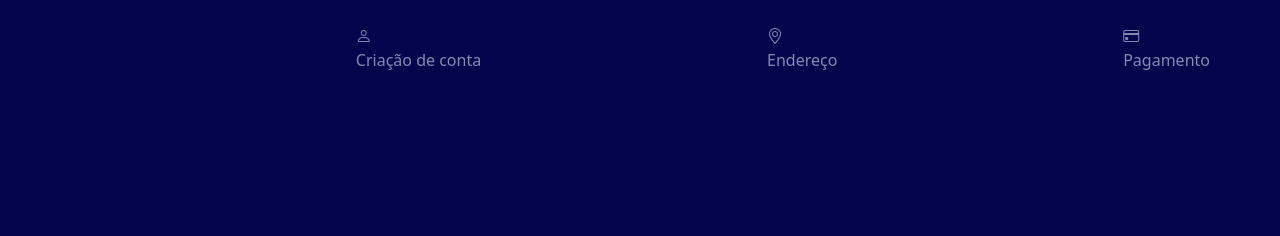
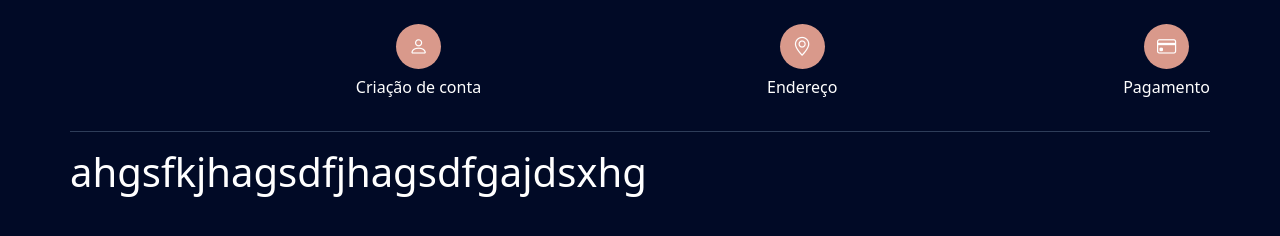
Before and after one commit to mariameir/buscaCEP, a plain HTML site: page index.html in a window 1280 px wide. Drawn offline with nearby package versions, Linux system fonts and the light colour scheme.

Commit message:
alterações da paleta de cores

```diff
--- /dev/null
+++ b/css/style.css
@@ -0,0 +1,75 @@
+:root {
+  --bg-color: #010A26;
+  --secondary-bg-color: #D9998B;
+  --primary-color: #fff;
+  --secondary-color: #F27166;
+  --text-color: #B8B8BF;
+  --border-color: #2E3D59;
+}
+
+#checkout-page {
+  background-color: var(--bg-color);
+  color: var(--primary-color);
+}
+
+/* Message */
+#fade {
+  position: fixed;
+  top: 0;
+  left: 0;
+  width: 100%;
+  height: 100%;
+  background-color: rgba(0, 0, 0, 0.6);
+  display: flex;
+  align-items: center;
+  justify-content: center;
+  z-index: 10;
+}
+
+#fade .spinner-border {
+  width: 60px;
+  height: 60px;
+}
+
+.hide {
+  display: none !important;
+}
+
+#message {
+  width: 40%;
+}
+
+.alert.alert-light p {
+  border-bottom: 1px solid #333;
+  padding: 1.2em 0;
+}
+
+/* Steps */
+#order-form-container {
+  padding: 1.5em;
+}
+
+#steps {
+  display: flex;
+  justify-content: space-between;
+  border-bottom: 1px solid var(--border-color);
+  position: relative;
+}
+
+.step {
+  display: flex;
+  flex-direction: column;
+  justify-content: center;
+  align-items: center;
+}
+
+.step i {
+  background-color: var(--secondary-bg-color);
+  width: 45px;
+  height: 45px;
+  line-height: 45px;
+  border-radius: 50%;
+  text-align: center;
+  font-size: 1.2em;
+  margin-bottom: 0.3em;
+}
--- a/index.html
+++ b/index.html
@@ -5,8 +5,8 @@
     <meta charset="UTF-8">
     <meta http-equiv="X-UA-Compatible" content="IE=edge">
     <meta name="viewport" content="width=device-width, initial-scale=1.0">
-    <link rel="stylesheet" href="style.css">
-    <script src="script.js" defer></script>
+    <link rel="stylesheet" href="css/style.css">
+    <script src="js/script.js" defer></script>
     <!-- Bootstrap -->
     <link href="https://cdn.jsdelivr.net/npm/bootstrap@5.3.0-alpha3/dist/css/bootstrap.min.css" rel="stylesheet"
         integrity="sha384-KK94CHFLLe+nY2dmCWGMq91rCGa5gtU4mk92HdvYe+M/SXH301p5ILy+dN9+nJOZ" crossorigin="anonymous">
@@ -44,6 +44,8 @@
                 <p class="d-none d-md-block">Pagamento</p>
             </div>
         </div>
+
+        <h1> ahgsfkjhagsdfjhagsdfgajdsxhg</h1>
     </div>
 </body>
 
--- a/style.css
+++ /dev/null
@@ -1,54 +0,0 @@
-:root {
-    --bg-color: #04044c;
-    --secondary-bg-color: #494a7d;
-    --primary-color: #fff;
-    --secondary-color: #25cc88;
-    --text-color: #8789af;
-    --bordercolor: #20235b;
-}
-
-#checkout-page{
-    background-color: var(--bg-color);
-    color: var(--text-color);
-}
-
-/* Mensagem */
-#fade{
-    position: fixed;
-    top: 0;
-    left: 0;
-    width: 100%;
-    height: 100%;
-    background-color: rgba(0,0,0,0.6);
-    display: flex;
-    align-items: center;
-    justify-content: center;
-    z-index: 10;
-}
-
-#fade .spinner-border{
-    width: 60px;
-    height: 60px;
-}
-
-.hide {
-    display: none !important ;
-}
-
-#message{
-    width: 40%;
-}
-
-.alert.alert-light p{
-    border-bottom: 1px solid #333;
-    padding: 1.2em 0 ;
-}
-
-#order-form-container{
-    padding: 1.5em;
-}
-
-#steps{
-    display: flex;
-    justify-content: space-between;
-}
```
Also changed, not shown: js/script.js (added).
